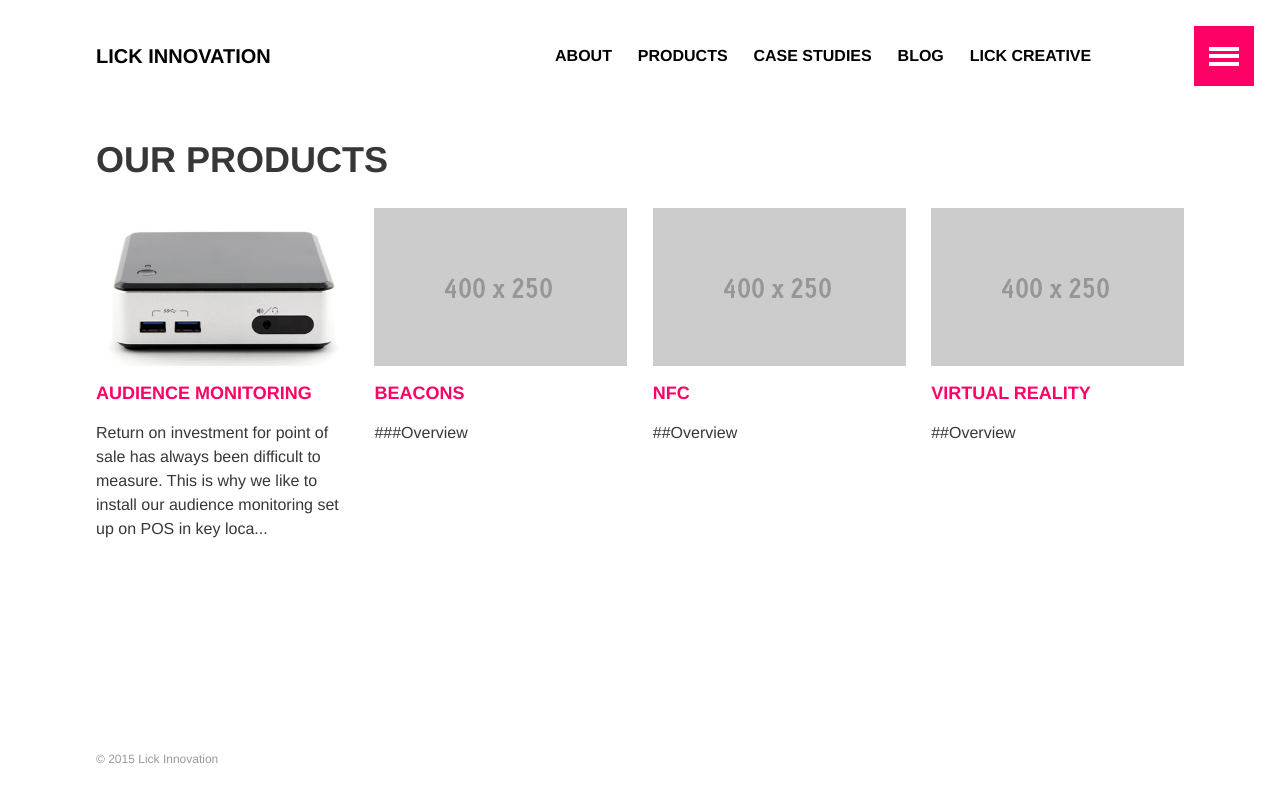
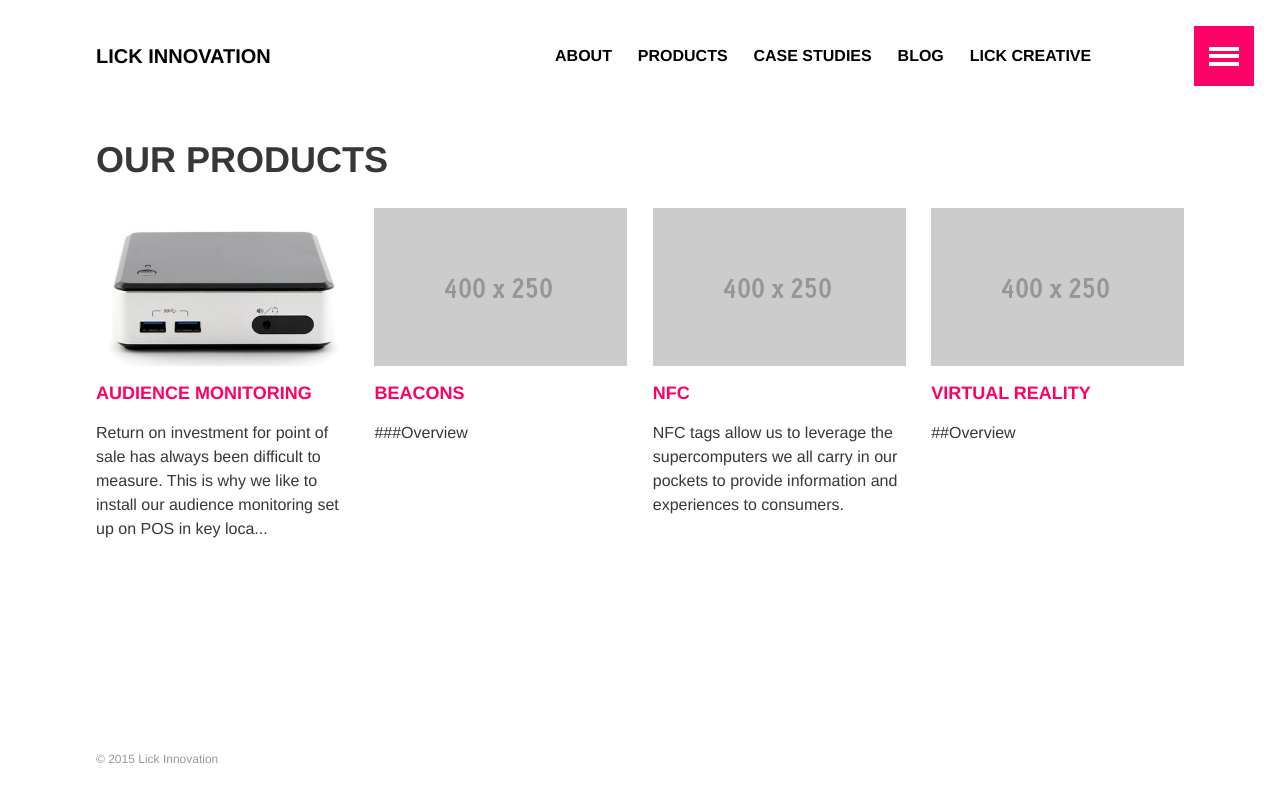
Before and after one commit to lickinnovation/lickinnovation.github.io, a Jekyll site: the page built from products.html, in a window 1280 px wide. Shown: the top 802 px of the page. Built offline with Jekyll 4.4.1, drawn with Linux system fonts in a browser that asks for light colours; some web fonts are replaced; some of the changed lines change nothing that is shown.

Commit message:
Updated nfc.md

```diff
--- a/_products/nfc.md
+++ b/_products/nfc.md
@@ -1,22 +1,27 @@
 ---
-layout: media
+layout:
+  - media
 title: NFC
 categories: products
 share: false
 image:
   feature: 1024x256.gif
   teaser: 400x250.gif
+published: true
 ---
+
+NFC tags allow us to leverage the supercomputers we all carry in our pockets to provide information and experiences to consumers.
+
 ##Overview
 
-Near-field communication (NFC) is the technology use in Oyster cards and contactless payments.
+Near-field communication is the technology used in Oyster cards and contactless payment cards. It allows small amounts of information to transfer between the NFC chip and the device reading it. For our purposes this information is nearly always a web URL - this can instantly take consumers to information they may need or engaging online experiences.
 
 ##Benefits
 
 In a retail context it allows customers to tap their smartphone on POS to receive special offers or view online experiences.
 
-NFC tags are cheap and easy to integrate into POS, so as long as you have digital content you want to drive customers too there are no barriers to implementation.
+NFC tags are cheap and easy to integrate into POS, so as long as you have digital content to drive customers to there are no real barriers to implementation. They don't require any infrastructure investment as we rely on customers carrying their own screens.
 
-##Support
+##Requirements
 
-Currently they are supported by nearly all Android and Windows phones, but not iPhones. The iPhone 6 does have NFC but is currently limited to the Apple Pay system. We foresee this technology being opened up in the near future however
+Currently NFC is supported by nearly all Android and Windows phones, but not iPhones. The iPhone 6 is NFC-capable but is currently limited to the proprietary Apple Pay system. We foresee this technology being opened up in the near future however, which will give NFC near-universal coverage in the smartphone market. For the time being we recommend including a QR code with the same URL as the NFC tag, so iPhone users are still included.
```
